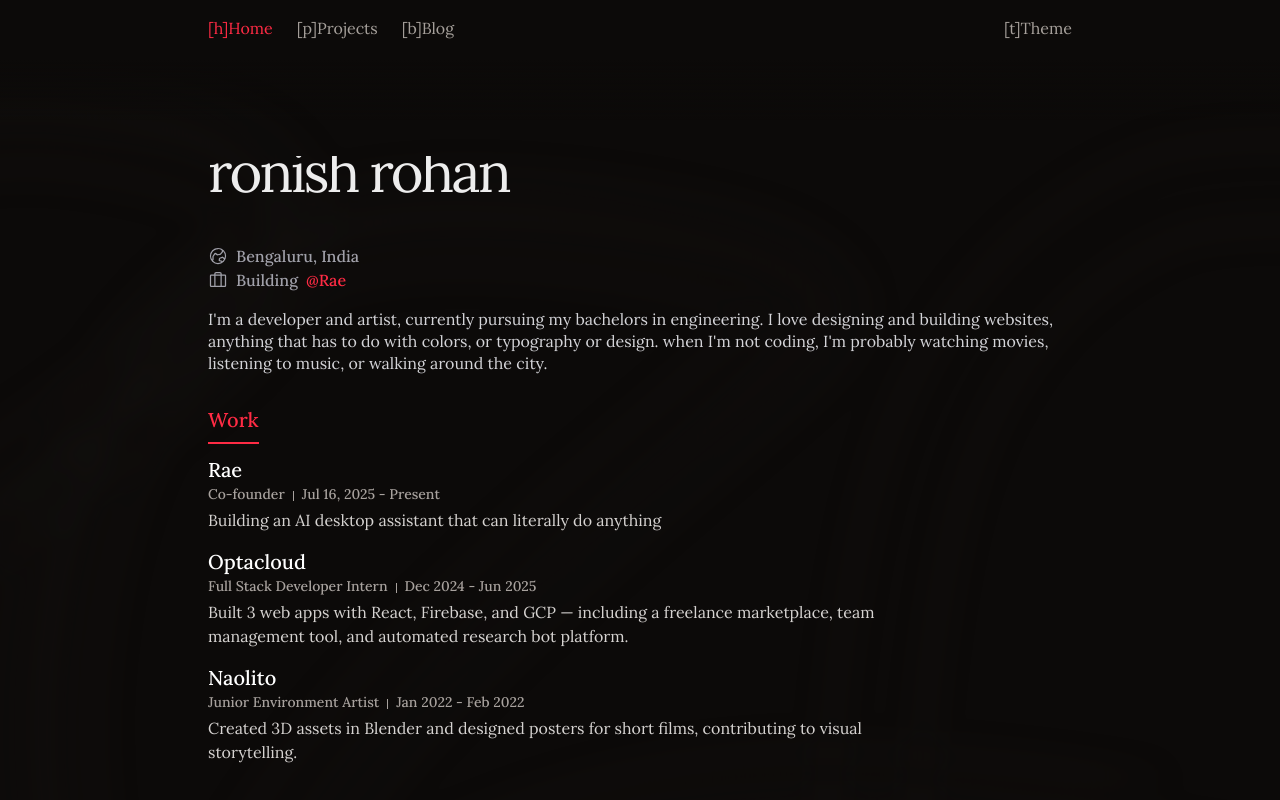
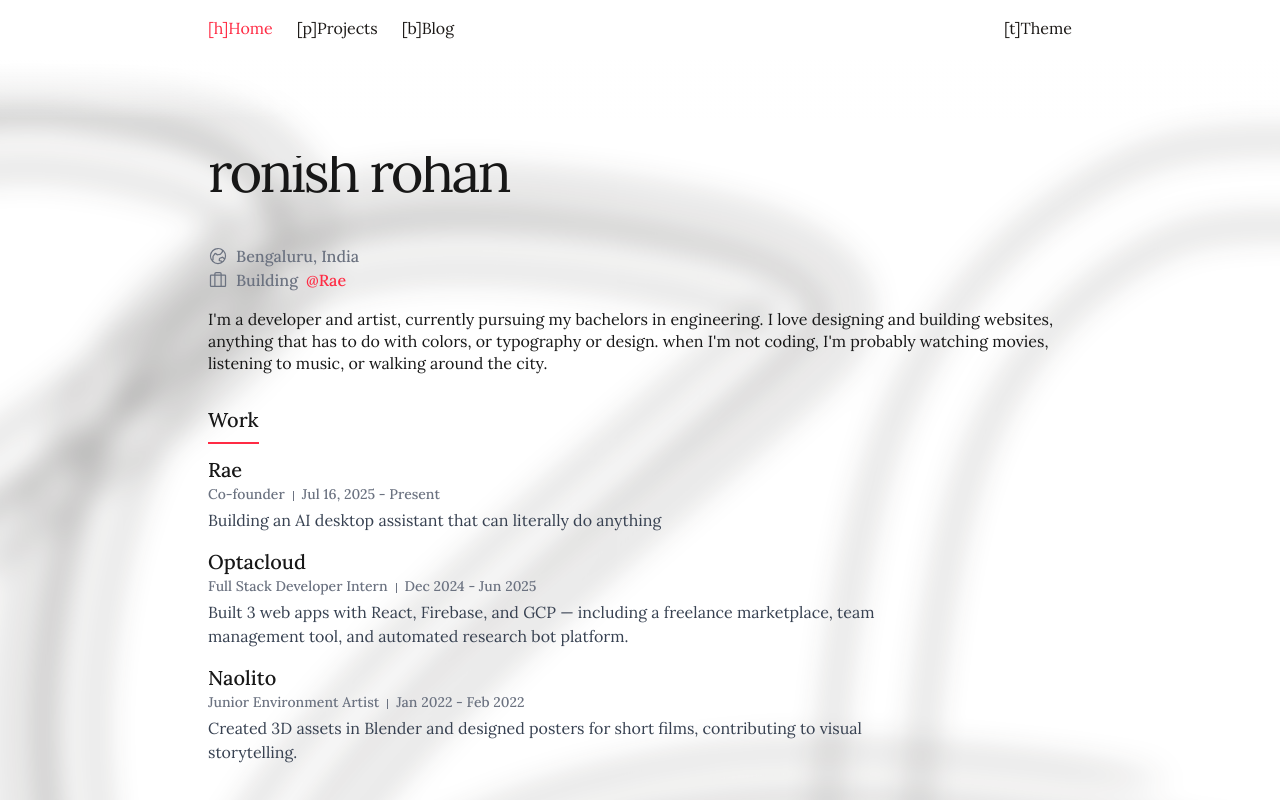
Before and after one commit to amoreX/whoisnihal, a Next.js app: page / in a window 1280 px wide. Shown: the top 800 px of the page. Built offline with nearby package versions, Linux system fonts and the light colour scheme.

Commit message:
Change default theme to light

```diff
--- a/src/contexts/ThemeContext.tsx
+++ b/src/contexts/ThemeContext.tsx
@@ -21,7 +21,7 @@ export const useTheme = () => {
 export const ThemeProvider: React.FC<{ children: React.ReactNode }> = ({
   children,
 }) => {
-  const [theme, setTheme] = useState<Theme>("dark"); // Default to dark
+  const [theme, setTheme] = useState<Theme>("light"); // Default to dark
   const [mounted, setMounted] = useState(false);
 
   useEffect(() => {
```
